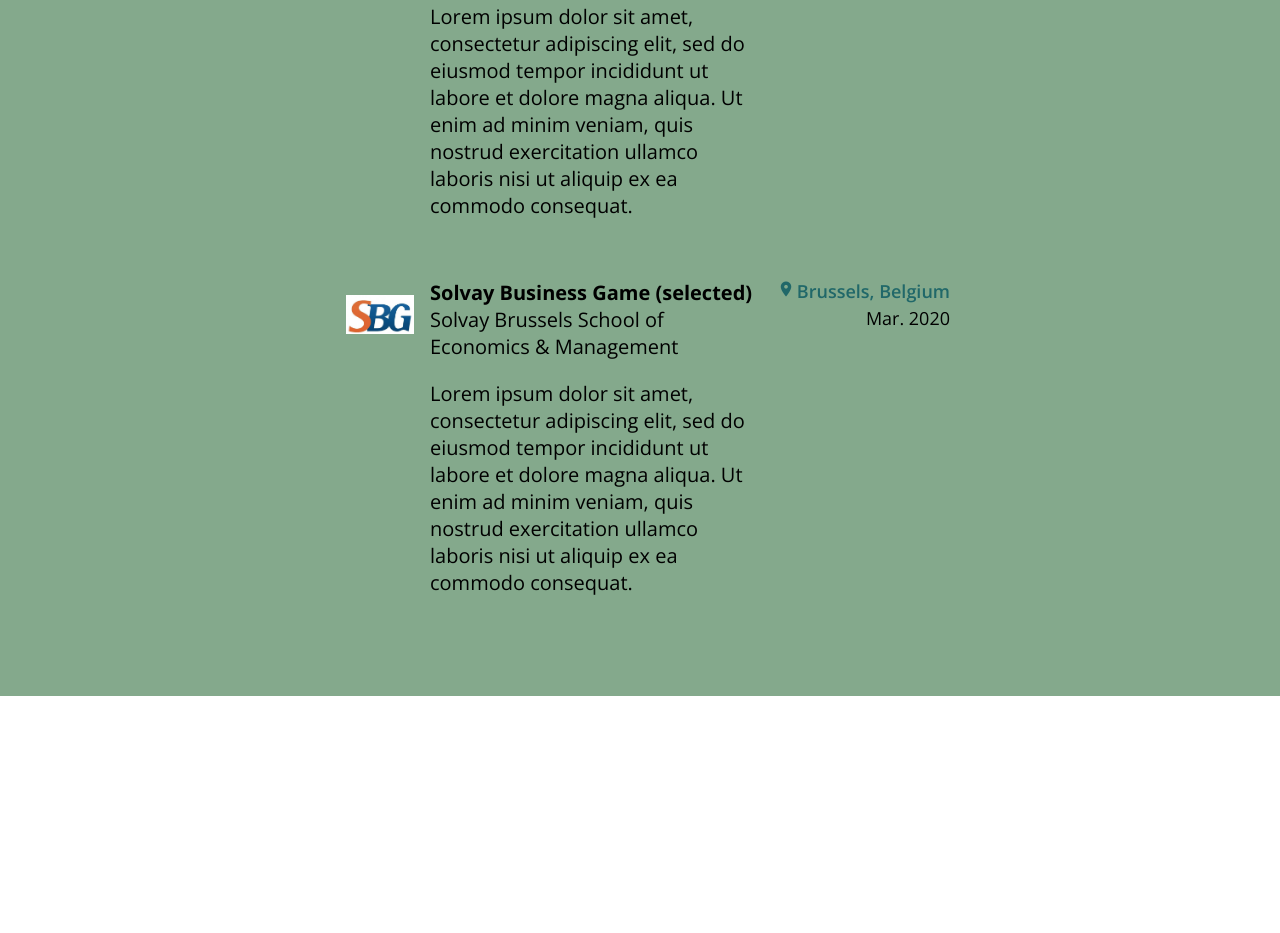
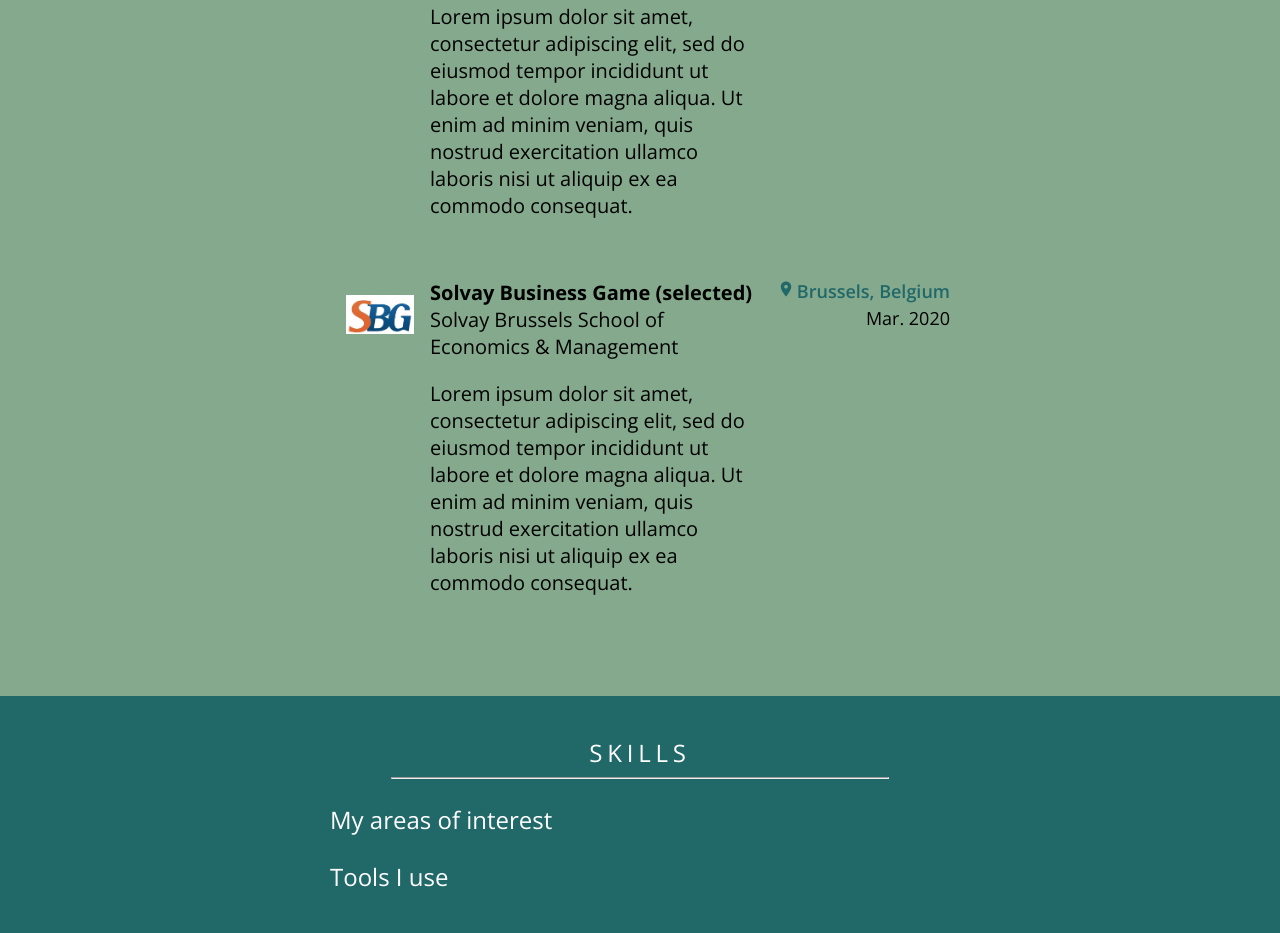
Before and after one commit to louisgevers/louisgevers, a Gatsby site: page / in a window 1280 px wide. Shown: the part 2530-3463 px from the top of the page. Before the commit the page ends 3226 px from the top, so only its background shows below. Built offline with nearby package versions, Linux system fonts and the light colour scheme; Gatsby itself is replaced by a stand-in of ours.

Commit message:
Create Skills component

```diff
--- a/src/components/resume/resume-section.js
+++ b/src/components/resume/resume-section.js
@@ -2,15 +2,7 @@ import React from "react"
 import styled from "styled-components"
 
 import Img from "gatsby-image"
-
-const StyledHeader = styled.h3`
-  /* color: #cad2c5; */
-  text-align: start;
-  font-weight: 300;
-  font-size: 24px;
-  margin: 0;
-  margin-top: 1em;
-`
+import { StyledHeader } from "../shared-styled-components"
 
 const ResumeEntriesList = styled.ul`
   list-style-type: none;
--- a/src/components/shared-styled-components.js
+++ b/src/components/shared-styled-components.js
@@ -52,3 +52,11 @@ export const TextParagraph = styled.div`
     padding: 1em;
   }
 `
+
+export const StyledHeader = styled.h3`
+  text-align: start;
+  font-weight: 300;
+  font-size: 24px;
+  margin: 0;
+  margin-top: 1em;
+`
--- /dev/null
+++ b/src/components/skills/skills.js
@@ -0,0 +1,13 @@
+import React from "react"
+
+import ColoredSection from "../colored-section"
+import { StyledHeader } from "../shared-styled-components"
+
+const Skills = () => (
+  <ColoredSection title="Skills" backgroundColor="#216869" color="#ffffff">
+    <StyledHeader>My areas of interest</StyledHeader>
+    <StyledHeader>Tools I use</StyledHeader>
+  </ColoredSection>
+)
+
+export default Skills
--- a/src/pages/index.js
+++ b/src/pages/index.js
@@ -4,12 +4,14 @@ import Layout from "../components/layout"
 import Home from "../components/home/home"
 import About from "../components/about/about"
 import Resume from "../components/resume/resume"
+import Skills from "../components/skills/skills"
 
 const IndexPage = () => (
   <Layout>
     <Home />
     <About />
     <Resume />
+    <Skills />
   </Layout>
 )
 
```
